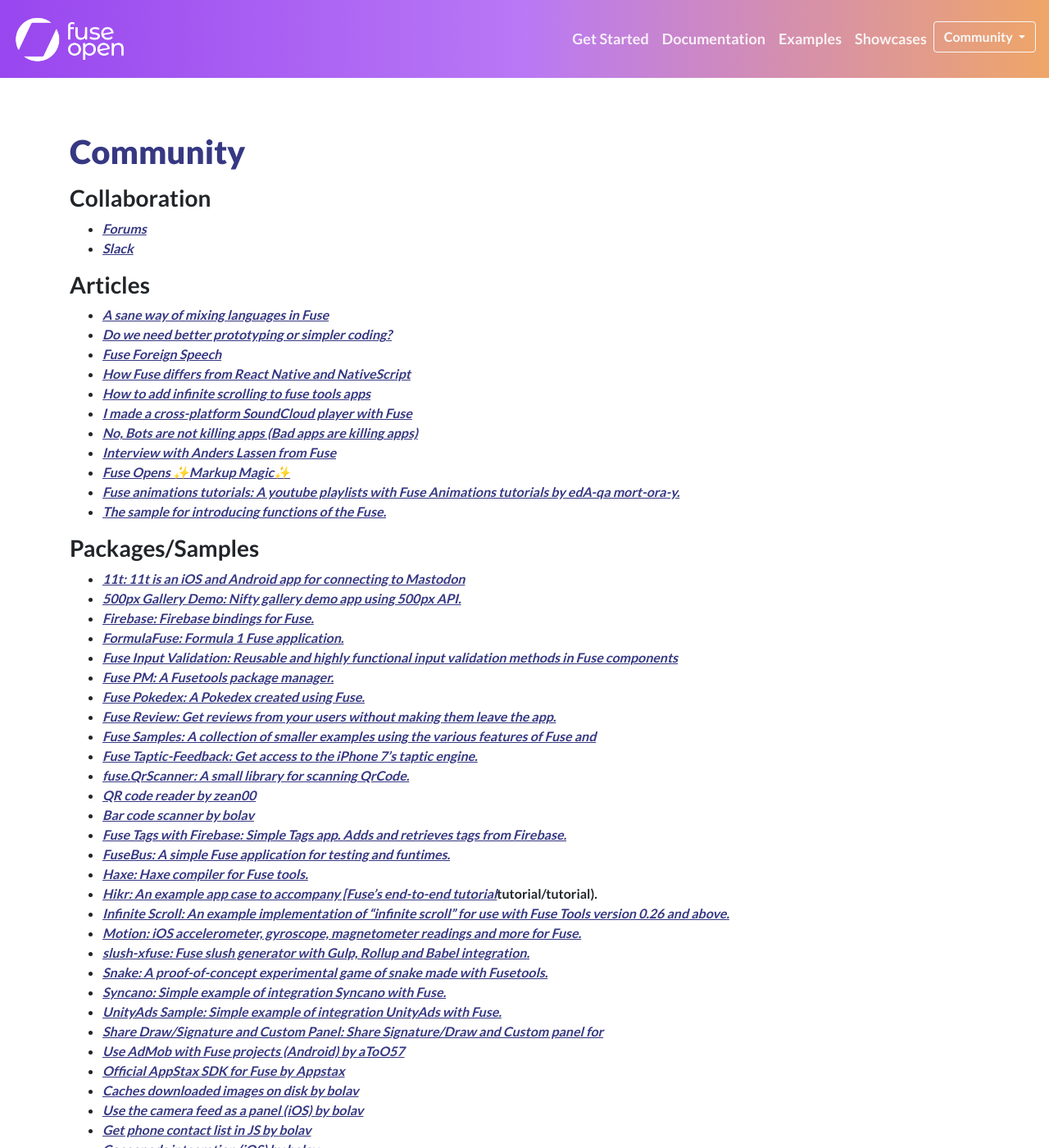
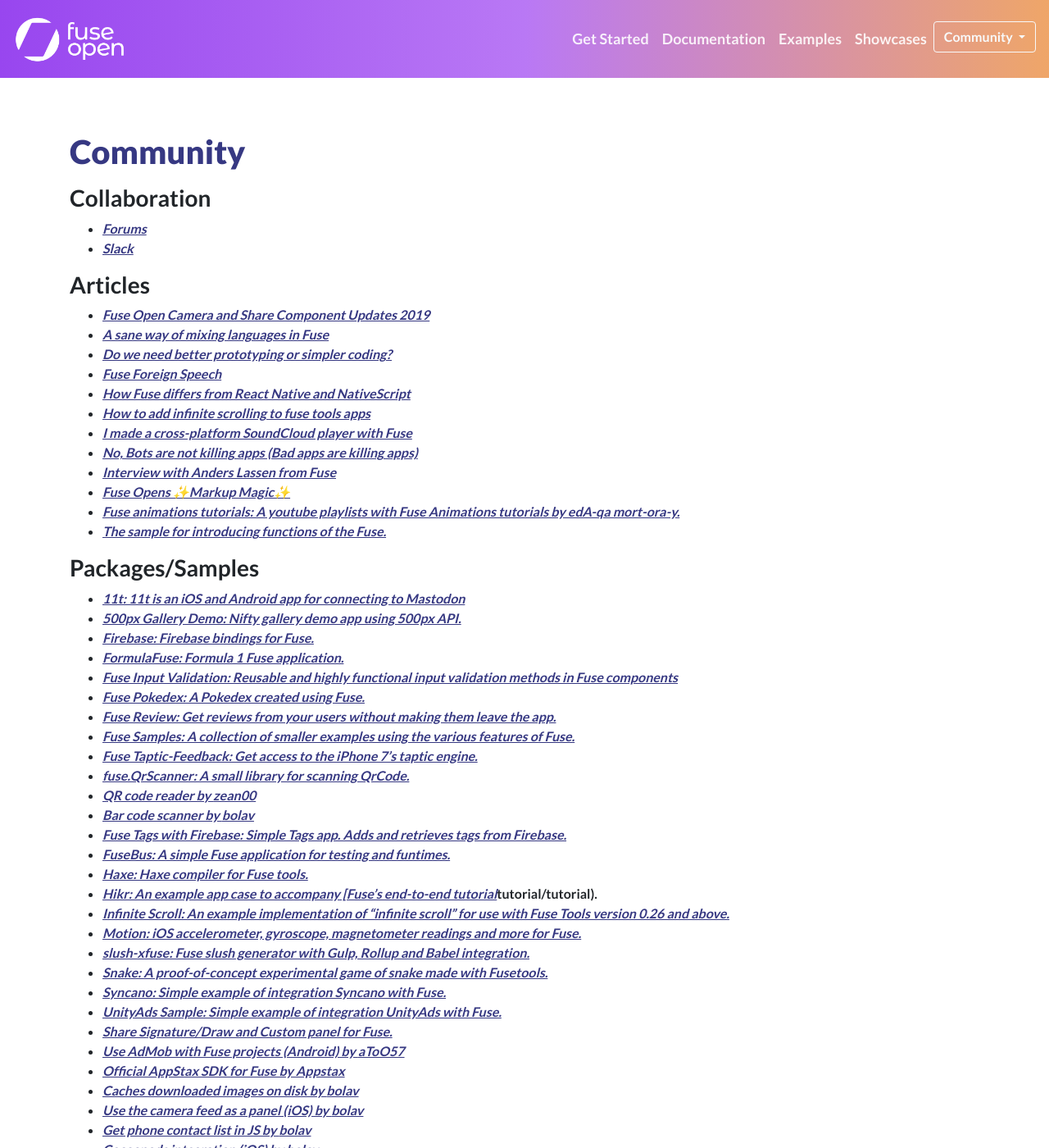
Before and after one commit to fuse-open/fuse-open.github.io, a Jekyll site: the page built from community.md, in a window 1280 px wide and 1400 px high. Shown: the whole window at 82% size. Built offline with Jekyll 4.4.1, drawn with Linux system fonts in a browser that asks for light colours; nearby versions of some CDN libraries.

Commit message:
- add article "Fuse Open Camera and Share Component Updates 2019" - Remove "Fuse PM: A Fusetools package manager." from articles
Change some titles from community.md

```diff
--- a/community.md
+++ b/community.md
@@ -15,7 +15,7 @@ redirect_from: /community/forums/
 
 <a name="articles"></a>
 ### Articles
-
+- <a href="https://medium.com/@andrewq/hello-world-eaa996c594b7" target="_blank">Fuse Open Camera and Share Component Updates 2019<a/>
 - <a href="https://medium.com/@fusetools/a-sane-way-of-mixing-languages-in-fuse-660b351c2f96" target="_blank">A sane way of mixing languages in Fuse<a/>
 - <a href="https://blog.prototypr.io/do-we-need-better-prototyping-or-simpler-coding-269109426313#.7c7y1vgx7" target="_blank">Do we need better prototyping or simpler coding?<a/>
 - <a href="https://medium.com/@fusetools/fuse-foreign-speech-c4d888b505ec" target="_blank">Fuse Foreign Speech<a/>
@@ -36,10 +36,9 @@ redirect_from: /community/forums/
 - <a href="https://github.com/fuse-compound/Fuse.Firebase" target="_blank"> Firebase: Firebase bindings for Fuse.</a>
 - <a href="https://github.com/sanderdan/FormulaFuse" target="_blank"> FormulaFuse: Formula 1 Fuse application.</a>
 - <a href="https://github.com/mokko-labs/fuse-input-validation" target="_blank"> Fuse Input Validation: Reusable and highly functional input validation methods in Fuse components </a>
-- <a href="https://github.com/bolav/fusepm" target="_blank"> Fuse PM: A Fusetools package manager.</a>
 - <a href="https://github.com/franzsilva/FusePokeDex" target="_blank"> Fuse Pokedex: A Pokedex created using Fuse.</a>
 - <a href="https://github.com/LuisRodriguezLD/Fuse-RequestReview" target="_blank"> Fuse Review: Get reviews from your users without making them leave the app.</a>
-- <a href="https://github.com/fusetools/fuse-samples" target="_blank"> Fuse Samples: A collection of smaller examples using the various features of Fuse and </a>
+- <a href="https://github.com/fusetools/fuse-samples" target="_blank"> Fuse Samples: A collection of smaller examples using the various features of Fuse. </a>
 - <a href="https://github.com/LuisRodriguezLD/Fuse-TapticFeedback" target="_blank"> Fuse Taptic-Feedback: Get access to the iPhone 7's taptic engine.</a>
 - <a href="https://github.com/glenfordwilliams/fuse.QrScanner" target="_blank"> fuse.QrScanner: A small library for scanning QrCode.</a>
 - <a href="https://github.com/zean00/fuse-qreader">QR code reader  by <strong>zean00</strong></a>
@@ -54,7 +53,7 @@ redirect_from: /community/forums/
 - <a href="https://bitbucket.org/uzeidurs/fuse-snake/" target="_blank"> Snake: A proof-of-concept experimental game of snake made with Fusetools.</a>
 - <a href="https://github.com/Syncano/syncano-fuse-example" target="_blank"> Syncano: Simple example of integration Syncano with Fuse.</a>
 - <a href="https://github.com/englekk/Fusetools_UnityAdsSample" target="_blank"> UnityAds Sample: Simple example of integration UnityAds with Fuse.</a>
-- <a href="https://github.com/ckarmy/fuse-signature-savePanel" target="_blank"> Share Draw/Signature and Custom Panel: Share Signature/Draw and Custom panel for </a>
+- <a href="https://github.com/ckarmy/fuse-signature-savePanel" target="_blank"> Share Signature/Draw and Custom panel for Fuse. </a>
 - <a href="https://github.com/aToO57/AdMob">Use AdMob with Fuse projects (Android) by <strong>aToO57</strong></a>
 - <a href="https://github.com/Appstax/appstax-fuse">Official AppStax SDK for Fuse by <strong>Appstax</strong></a>
 - <a href="https://github.com/bolav/fuse-cachingimagesource">Caches downloaded images on disk by <strong>bolav</strong></a>
```
